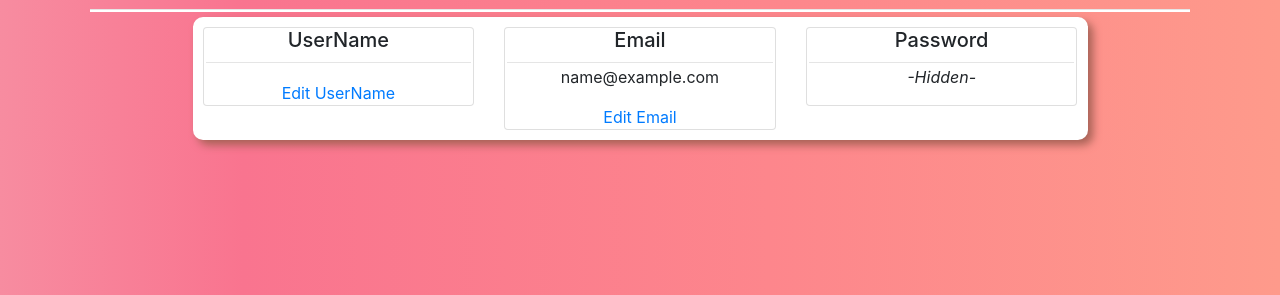
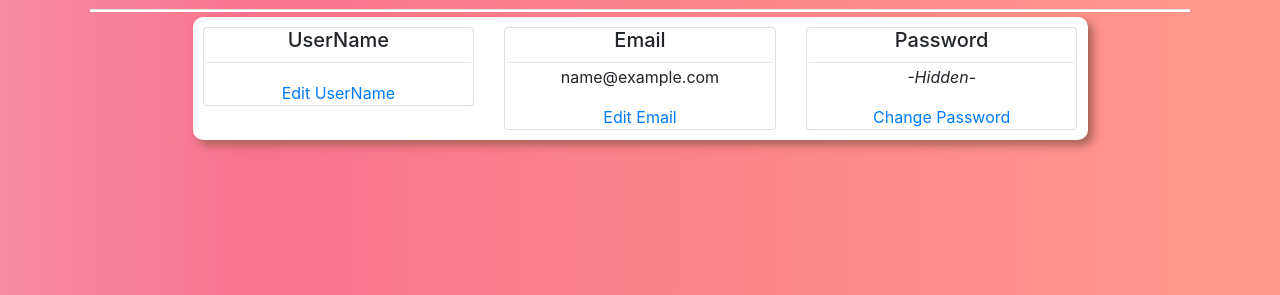
Before and after one commit to 1HectorAC/FlashCardHelper, a Flask app: page /editUser/ in a window 1280 px wide. Shown: the part 229-524 px from the top of the page. Run offline with Flask 2, Linux system fonts and the light colour scheme; the visitor is signed in with stand-in values (Sample User, id 1); some libraries are stand-ins or nearby versions.

Commit message:
Added edit password form elements in editUser.html.

```diff
--- a/templates/editUser.html
+++ b/templates/editUser.html
@@ -49,17 +49,25 @@
                             <h5>Password</h5>
                             <hr style="margin:2px">
                             <p><i>-Hidden-</i></p>
-                            <!--
                             <a data-toggle="collapse" href="#password">Change Password</a>
-                            <div class="collapse" id="password" data-parent="#accordion">
-                                <label for="password">Password</label>
-                                <input type="password" name="password" class="field form-control" maxlength="32"
-                                    placeholder="Enter Password Here" required>
-                            </div>-->
+                            <div id="password" class="collapse" data-parent="#accordion">
+                                <form name="editPassword">
+                                    <label for="password">Current Password</label>
+                                    <input type="password" name="password" class="field form-control" maxlength="32"
+                                        placeholder="Enter Password Here" required>
+                                    <label for="newPassword">New Password</label>
+                                    <input type="password" name="newPassword" class="field form-control" maxlength="32"
+                                        placeholder="Enter Password Here" required>
+                                    <label for="newPasswordAgain">Re-enter New Password</label>
+                                    <input type="password" name="newPasswordAgain" class="field form-control"
+                                        maxlength="32" placeholder="Enter Password Here" required>
+                                    <input type="submit" value="Enter" class="btn brownButton" style="margin-top: 10px">
+                                    <p class="error error--hidden" style="color:red"></p>
+                                </form>
+                            </div>
                         </div>
                     </div>
                 </div>
-
             </div>
         </div>
     </div>
```
